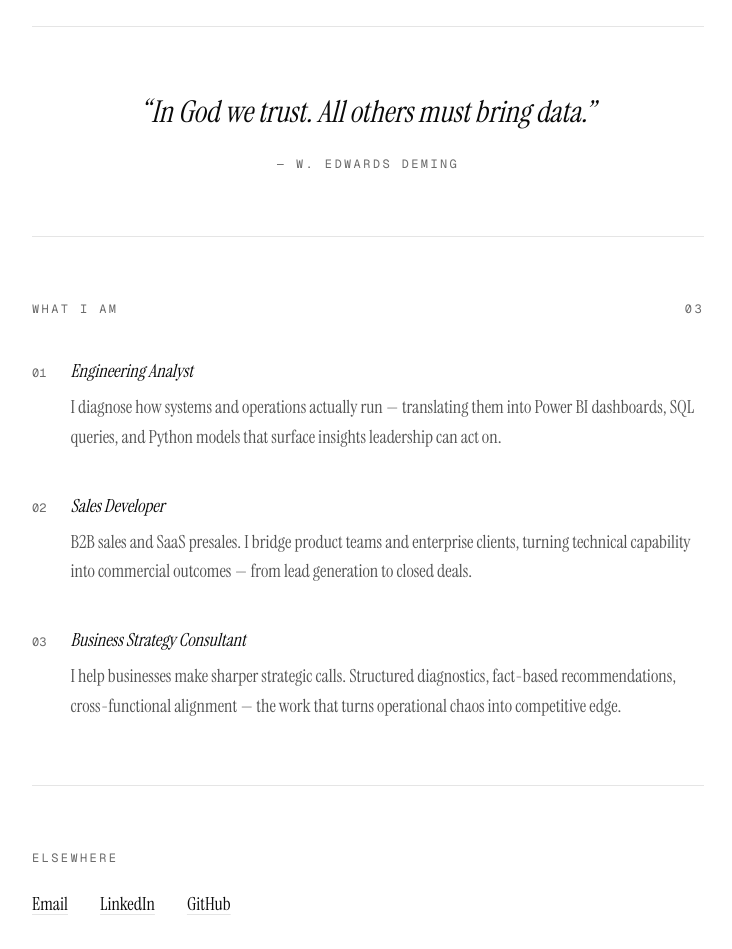
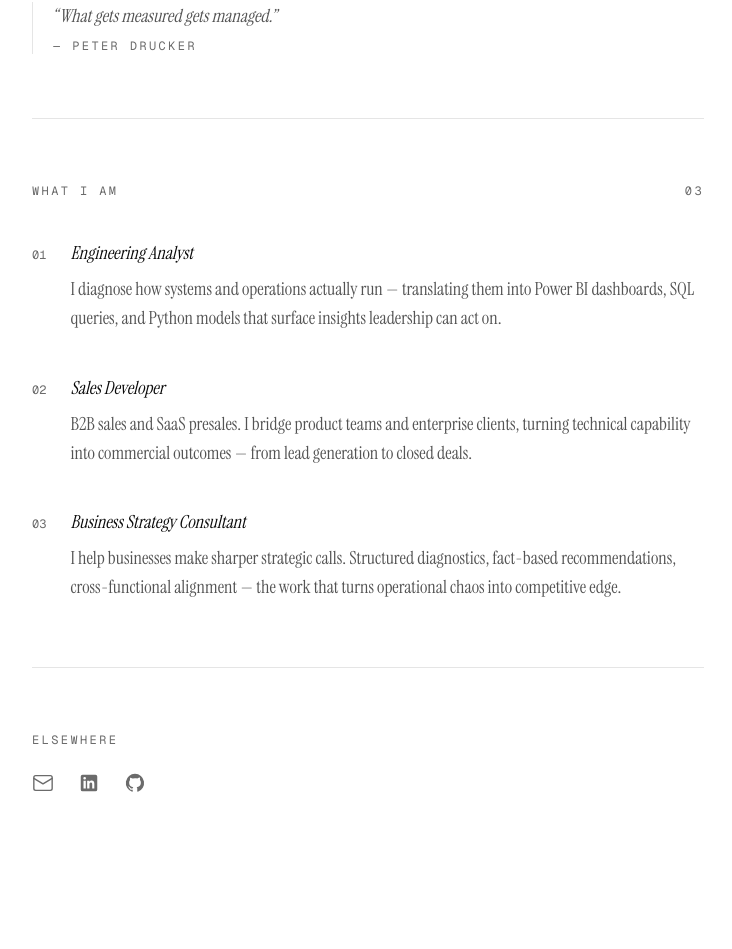
Before and after one commit to christianaquise-os/my-portfolio, a Next.js app: page / in a window 1280 px wide. Shown: the part 643-1592 px from the top of the page, without its empty margins (272-1004 px from the left). After the commit the page ends 1565 px from the top, so only its background shows below. Built offline with nearby package versions, Linux system fonts and the light colour scheme.

Commit message:
Custom CV filenames, icons, Drucker quote, minor copy

```diff
--- a/app/page.tsx
+++ b/app/page.tsx
@@ -9,11 +9,12 @@ const translations = {
     heroEmphasis: "complex business problems",
     heroSuffix: " and turning them into measurable outcomes.",
     description:
-      "I'm an analyst and business consultant based in Barcelona, with a background in mechanical engineering. I've worked across enterprise SaaS, university operations, and B2B distribution — building dashboards, redesigning AI-driven processes, and turning raw data into decisions that actually move the numbers. Currently pursuing a Master in International Business at EAE Business School.",
+      "I'm an analyst and business consultant based in Barcelona, with a background in engineering. I've worked across enterprise SaaS, university operations, and B2B distribution — building dashboards, redesigning AI-driven processes, and turning raw data into decisions that actually move the numbers. Currently pursuing a Master in International Business at EAE Business School.",
     cvLabel: "Download my CV",
     cvHref: "/cv_eng.pdf",
-    quote: "\u201CIn God we trust. All others must bring data.\u201D",
-    quoteAuthor: "— W. Edwards Deming",
+    cvDownloadName: "CV-Christian-Aquise-ENG.pdf",
+    quote: "\u201CWhat gets measured gets managed.\u201D",
+    quoteAuthor: "— Peter Drucker",
     rolesHeader: "What I Am",
     roles: [
       {
@@ -43,11 +44,12 @@ const translations = {
     heroEmphasis: "problemas empresariales complejos",
     heroSuffix: " y convertirlos en resultados medibles.",
     description:
-      "Soy analista y consultor de negocio en Barcelona, con formación en ingeniería mecánica. He trabajado en SaaS empresarial, operaciones universitarias y distribución B2B — construyendo dashboards, rediseñando procesos con IA y convirtiendo datos en bruto en decisiones que realmente mueven los números. Actualmente curso un Máster en Negocios Internacionales en EAE Business School.",
+      "Soy analista y consultor de negocio en Barcelona, con formación en ingeniería. He trabajado en SaaS empresarial, operaciones universitarias y distribución B2B — construyendo dashboards, rediseñando procesos con IA y convirtiendo datos en bruto en decisiones que realmente mueven los números. Actualmente curso un Máster en Negocios Internacionales en EAE Business School.",
     cvLabel: "Descargar mi CV",
     cvHref: "/cv_es.pdf",
-    quote: "\u201CEn Dios confiamos. Los demás, que traigan datos.\u201D",
-    quoteAuthor: "— W. Edwards Deming",
+    cvDownloadName: "CV-Christian-Aquise-ES.pdf",
+    quote: "\u201CLo que se mide, se gestiona.\u201D",
+    quoteAuthor: "— Peter Drucker",
     rolesHeader: "Lo que soy",
     roles: [
       {
@@ -110,7 +112,7 @@ export default function Home() {
           </button>
         </div>
 
-        {/* Portrait + CV button on opposite corners */}
+        {/* Portrait + CV button */}
         <div
           className="reveal mt-8 flex flex-wrap items-center justify-between gap-4"
           style={{ animationDelay: "100ms" }}
@@ -122,7 +124,7 @@ export default function Home() {
           />
           <a
             href={t.cvHref}
-            download
+            download={t.cvDownloadName}
             className="inline-flex items-center gap-3 border border-foreground px-6 py-3 text-xs font-[family-name:var(--font-mono)] uppercase tracking-[0.2em] hover:bg-foreground hover:text-background transition-colors"
           >
             {t.cvLabel}
@@ -157,31 +159,26 @@ export default function Home() {
           {t.description}
         </p>
 
-        <hr
-          className="reveal my-16 border-t border-border"
+        {/* Quote — subtle, inline pull-quote style */}
+        <figure
+          className="reveal mt-10 border-l border-border pl-5"
           style={{ animationDelay: "500ms" }}
-        />
-
-        {/* Quote */}
-        <figure
-          className="reveal text-center"
-          style={{ animationDelay: "600ms" }}
         >
-          <blockquote className="text-3xl italic leading-snug">
+          <blockquote className="text-lg italic text-foreground/70">
             {t.quote}
           </blockquote>
-          <figcaption className="mt-6 font-[family-name:var(--font-mono)] text-xs uppercase tracking-[0.2em] text-muted">
+          <figcaption className="mt-2 font-[family-name:var(--font-mono)] text-xs uppercase tracking-[0.2em] text-muted">
             {t.quoteAuthor}
           </figcaption>
         </figure>
 
         <hr
           className="reveal my-16 border-t border-border"
-          style={{ animationDelay: "700ms" }}
+          style={{ animationDelay: "600ms" }}
         />
 
         {/* Roles */}
-        <section className="reveal" style={{ animationDelay: "800ms" }}>
+        <section className="reveal" style={{ animationDelay: "700ms" }}>
           <div className="flex items-baseline justify-between font-[family-name:var(--font-mono)] text-xs uppercase tracking-[0.2em] text-muted">
             <span>{t.rolesHeader}</span>
             <span>03</span>
@@ -201,37 +198,40 @@ export default function Home() {
 
         <hr
           className="reveal my-16 border-t border-border"
-          style={{ animationDelay: "900ms" }}
+          style={{ animationDelay: "800ms" }}
         />
 
-        {/* Contact */}
-        <section className="reveal" style={{ animationDelay: "1000ms" }}>
+        {/* Contact — icons */}
+        <section className="reveal" style={{ animationDelay: "900ms" }}>
           <div className="font-[family-name:var(--font-mono)] text-xs uppercase tracking-[0.2em] text-muted">
             {t.contactHeader}
           </div>
-          <ul className="mt-6 flex flex-wrap gap-x-8 gap-y-2 text-lg">
+          <ul className="mt-6 flex flex-wrap items-center gap-x-6">
             <li>
               <a
                 href="mailto:christian.aquise@gmail.com"
-                className="underline decoration-border underline-offset-4 hover:decoration-foreground transition-all"
+                aria-label={t.emailLabel}
+                className="block text-muted hover:text-foreground transition-colors"
               >
-                {t.emailLabel}
+                <EmailIcon />
               </a>
             </li>
             <li>
               <a
                 href="https://www.linkedin.com/in/christianaquise/"
-                className="underline decoration-border underline-offset-4 hover:decoration-foreground transition-all"
+                aria-label={t.linkedinLabel}
+                className="block text-muted hover:text-foreground transition-colors"
               >
-                {t.linkedinLabel}
+                <LinkedInIcon />
               </a>
             </li>
             <li>
               <a
                 href="https://github.com/christianaquise-os"
-                className="underline decoration-border underline-offset-4 hover:decoration-foreground transition-all"
+                aria-label={t.githubLabel}
+                className="block text-muted hover:text-foreground transition-colors"
               >
-                {t.githubLabel}
+                <GitHubIcon />
               </a>
             </li>
           </ul>
@@ -264,3 +264,52 @@ function Role({
     </li>
   );
 }
+
+/* ----- icons ----- */
+
+function EmailIcon() {
+  return (
+    <svg
+      width="22"
+      height="22"
+      viewBox="0 0 24 24"
+      fill="none"
+      stroke="currentColor"
+      strokeWidth="1.5"
+      strokeLinecap="round"
+      strokeLinejoin="round"
+      aria-hidden="true"
+    >
+      <rect x="2" y="4" width="20" height="16" rx="2" />
+      <path d="m2 7 10 6 10-6" />
+    </svg>
+  );
+}
+
+function LinkedInIcon() {
+  return (
+    <svg
+      width="22"
+      height="22"
+      viewBox="0 0 24 24"
+      fill="currentColor"
+      aria-hidden="true"
+    >
+      <path d="M19 3H5a2 2 0 0 0-2 2v14a2 2 0 0 0 2 2h14a2 2 0 0 0 2-2V5a2 2 0 0 0-2-2zM8.5 18H6V9.5h2.5V18zm-1.25-9.7a1.45 1.45 0 1 1 0-2.9 1.45 1.45 0 0 1 0 2.9zM18 18h-2.5v-4.2c0-1-.02-2.3-1.4-2.3-1.4 0-1.6 1.1-1.6 2.2V18H10V9.5h2.4v1.2h.04c.33-.63 1.14-1.3 2.36-1.3 2.5 0 3 1.65 3 3.8V18z" />
+    </svg>
+  );
+}
+
+function GitHubIcon() {
+  return (
+    <svg
+      width="22"
+      height="22"
+      viewBox="0 0 24 24"
+      fill="currentColor"
+      aria-hidden="true"
+    >
+      <path d="M12 2a10 10 0 0 0-3.16 19.49c.5.09.68-.22.68-.48 0-.24-.01-.87-.01-1.7-2.78.6-3.37-1.34-3.37-1.34-.45-1.16-1.11-1.47-1.11-1.47-.91-.62.07-.6.07-.6 1 .07 1.53 1.03 1.53 1.03.89 1.52 2.34 1.08 2.91.83.09-.65.35-1.09.63-1.34-2.22-.25-4.55-1.11-4.55-4.94 0-1.09.39-1.98 1.03-2.68-.1-.25-.45-1.27.1-2.64 0 0 .84-.27 2.75 1.02A9.58 9.58 0 0 1 12 6.8c.85 0 1.71.11 2.51.34 1.91-1.3 2.75-1.02 2.75-1.02.55 1.37.2 2.39.1 2.64.64.7 1.03 1.59 1.03 2.68 0 3.84-2.34 4.69-4.57 4.94.36.31.68.92.68 1.85 0 1.33-.01 2.41-.01 2.74 0 .27.18.58.69.48A10 10 0 0 0 12 2z" />
+    </svg>
+  );
+}
```
